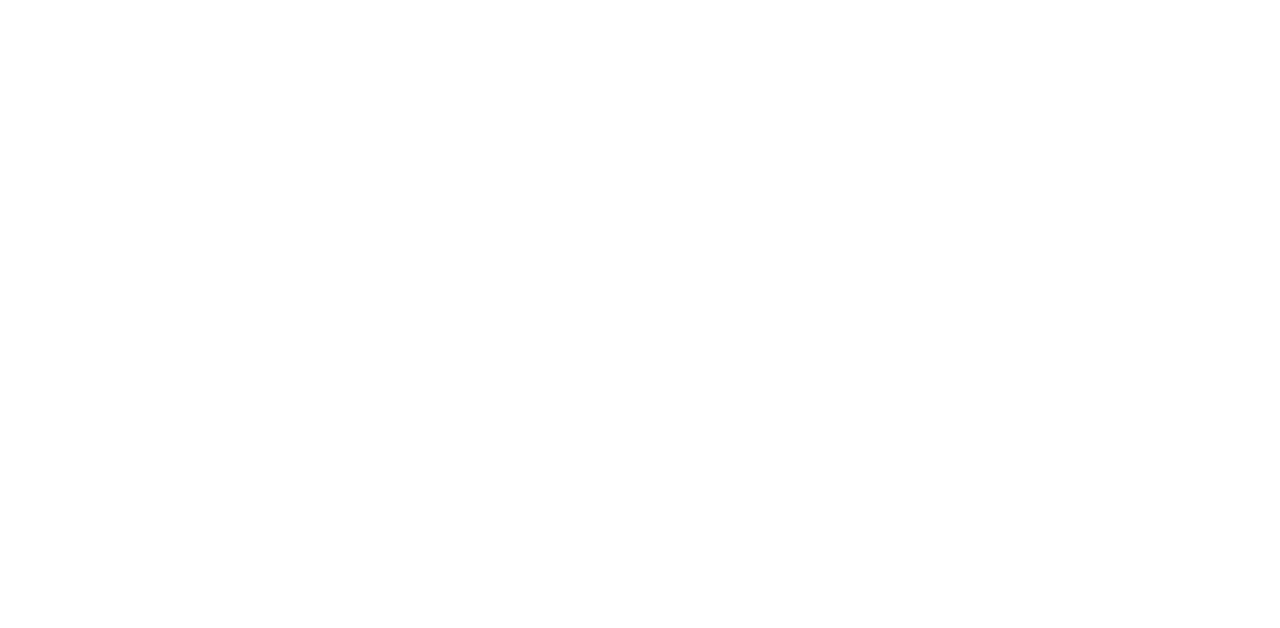
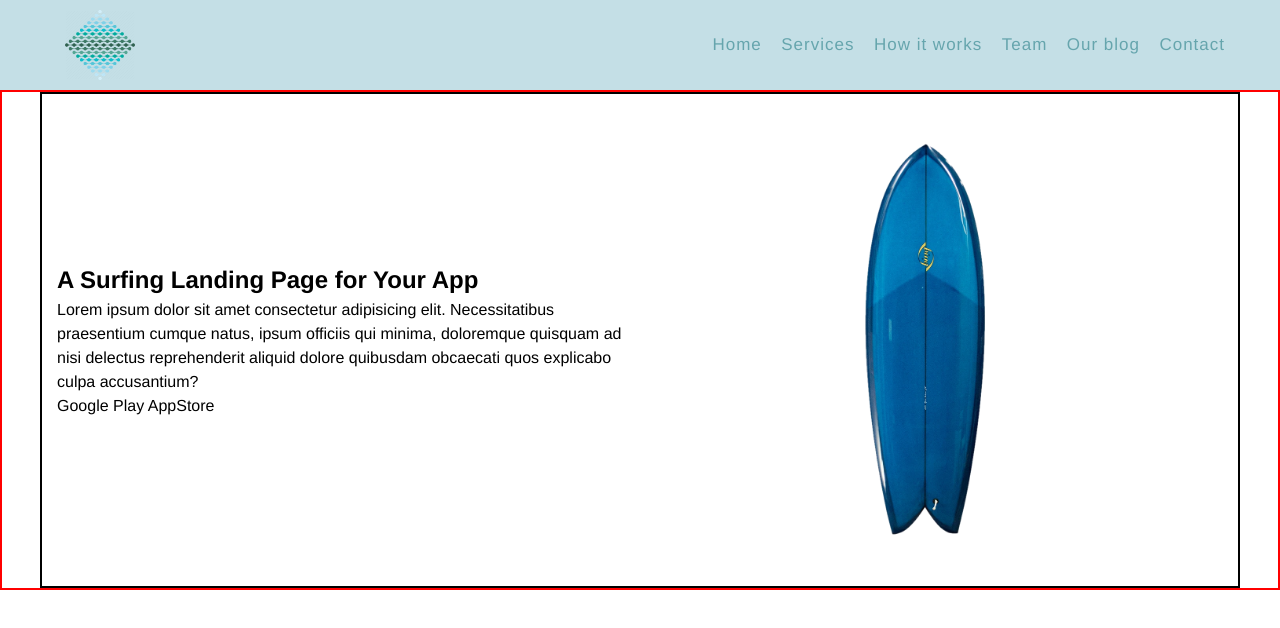
Before and after one commit to Abricos78/landing, a plain HTML site: page index.html in a window 1280 px wide. Drawn offline with Linux system fonts and the light colour scheme.

Commit message:
did header

```diff
--- a/index.html
+++ b/index.html
@@ -3,9 +3,42 @@
 <head>
     <meta charset="UTF-8">
     <meta name="viewport" content="width=device-width, initial-scale=1.0">
-    <title>Document</title>
+    <title>My Lending</title>
+    <link rel="stylesheet" href="style.css">
+    <link rel="stylesheet" href="reset.css  ">
 </head>
 <body>
-    <header></header>
+    <header>
+        <div class="main-wrapper">
+            <img src='img/digital_data_tech_electronics_logo_technology-512.png' alt='logo'>
+            <nav class="main-menu">
+                <ul>
+                    <li><a>Home</a></li>
+                    <li class="end"><a>Services</a></li>
+                    <li><a>How it works</a></li>
+                    <li><a>Team</a></li>
+                    <li><a>Our blog</a></li>
+                    <li><a>Contact</a></li>
+                </ul>
+            </nav>
+        </div>
+    </header>
+    <main>
+        <section class="main-board">
+            <div class="main-wrapper">
+                <div class="main-board__left-block">
+                    <h1>A Surfing Landing Page for Your App</h1>
+                    <div>
+                        <p>Lorem ipsum dolor sit amet consectetur adipisicing elit. Necessitatibus praesentium cumque natus, ipsum officiis qui minima, doloremque quisquam ad nisi delectus reprehenderit aliquid dolore quibusdam obcaecati quos explicabo culpa accusantium?</p>
+                    </div>
+                    <div>
+                        <a>Google Play</a>
+                        <a>AppStore</a>
+                    </div>
+                </div>
+                <img src='img/BING-QUAD-FISH_1024x1024.png' alt='surfboard'>
+            </div>
+        </section>
+    </main>
 </body>
 </html>
--- /dev/null
+++ b/reset.css
@@ -0,0 +1,78 @@
+/* Remove all styles */
+*,
+*::before,
+*::after {
+  box-sizing: border-box;
+}
+
+/* Remove default padding */
+ul[class],
+ol[class] {
+  padding: 0;
+}
+
+/* Remove default margin */
+body,
+h1,
+h2,
+h3,
+h4,
+p,
+ul[class],
+ol[class],
+li,
+figure,
+figcaption,
+blockquote,
+dl,
+dd {
+  margin: 0;
+}
+
+/* Set core body defaults */
+body {
+  min-height: 100vh;
+  scroll-behavior: smooth;
+  text-rendering: optimizeSpeed;
+  line-height: 1.5;
+}
+
+/* Remove list styles on ul, ol elements with a class attribute */
+ul[class],
+ol[class] {
+  list-style: none;
+}
+
+/* A elements that don't have a class get default styles */
+a:not([class]) {
+  text-decoration-skip-ink: auto;
+}
+
+/* Make images easier to work with */
+img {
+  max-width: 100%;
+  display: block;
+}
+
+/* Natural flow and rhythm in articles by default */
+article > * + * {
+  margin-top: 1em;
+}
+
+/* Inherit fonts for inputs and buttons */
+input,
+button,
+textarea,
+select {
+  font: inherit;
+}
+
+/* Remove all animations and transitions for people that prefer not to see them */
+@media (prefers-reduced-motion: reduce) {
+  * {
+    animation-duration: 0.01ms !important;
+    animation-iteration-count: 1 !important;
+    transition-duration: 0.01ms !important;
+    scroll-behavior: auto !important;
+  }
+}
--- a/style.css
+++ b/style.css
@@ -0,0 +1,97 @@
+* {
+    font-family: 'Franklin Gothic Medium', 'Arial Narrow', Arial, sans-serif;
+}
+
+
+    /* HEADER */
+header {
+    background-color: #c4dfe6;
+    /* position: fixed; */
+    top: 0;
+    left: 0;
+    width: 100%;
+}
+
+header .main-wrapper {
+    max-width: 1200px;
+    margin: 0 auto;
+    padding: 0 15px;
+    display: flex;
+    justify-content: space-between;
+    align-items: center;
+}
+
+header img {
+    padding: 10px;
+    width: 90px;
+}
+
+.main-menu > ul > li {
+    text-decoration: none;
+    font-size: 17px;
+    color: #66a5ad;
+    padding-right: 15px;
+    transition: .5s;
+    display: inline-block;
+    cursor: pointer;
+    letter-spacing: 1px;
+}
+.main-menu > ul > li > a {
+    position: relative;
+}
+
+.main-menu > ul > li:hover {
+    color: #003b46;
+}
+
+.main-menu > ul > li:last-child {
+    padding-right: 0;
+}
+
+.main-menu > ul > li > a::after {
+    content: '';
+    opacity: 0;
+    width: 10%;
+    height: 3px;
+    background-color: #003b46;
+    position: absolute;
+    top: 26px;
+    left: 0;
+    right: 0;
+    margin: 0 auto;
+    border-radius: 5px;
+    transition: .5s;
+}
+
+.main-menu > ul > li > a:hover::after {
+    opacity: 1;
+    width: 100%;
+}
+
+    /* MAIN-BOARD */
+
+.main-board {
+    height: 500px;
+    background: url(img/);
+    border: 2px solid red;
+}
+
+.main-board .main-wrapper {
+    /* border: 2px solid red; */
+    margin: 0 auto;
+    max-width: 1200px;
+    padding: 0 15px;
+    display: flex;
+    align-items: center;
+    height: 100%;
+    border: 2px solid;
+}
+
+.main-board__left-block {
+    width: 50%;
+}
+
+.main-board img {
+    margin: 0 auto;
+    width: 150px;
+}
```
Also changed, not shown: img/1473603317606.jpeg (added), img/BING-QUAD-FISH_1024x1024.png (added), img/Waves_Ocean_Closeup_529151_640x960.jpg (added), img/bridge_river_logo_flow-2-512.png (added), img/digital_data_tech_electronics_logo_technology-512.png (added), img/tornado_blue_water_wave_spiral_hurricane_logo-512.png (added).
